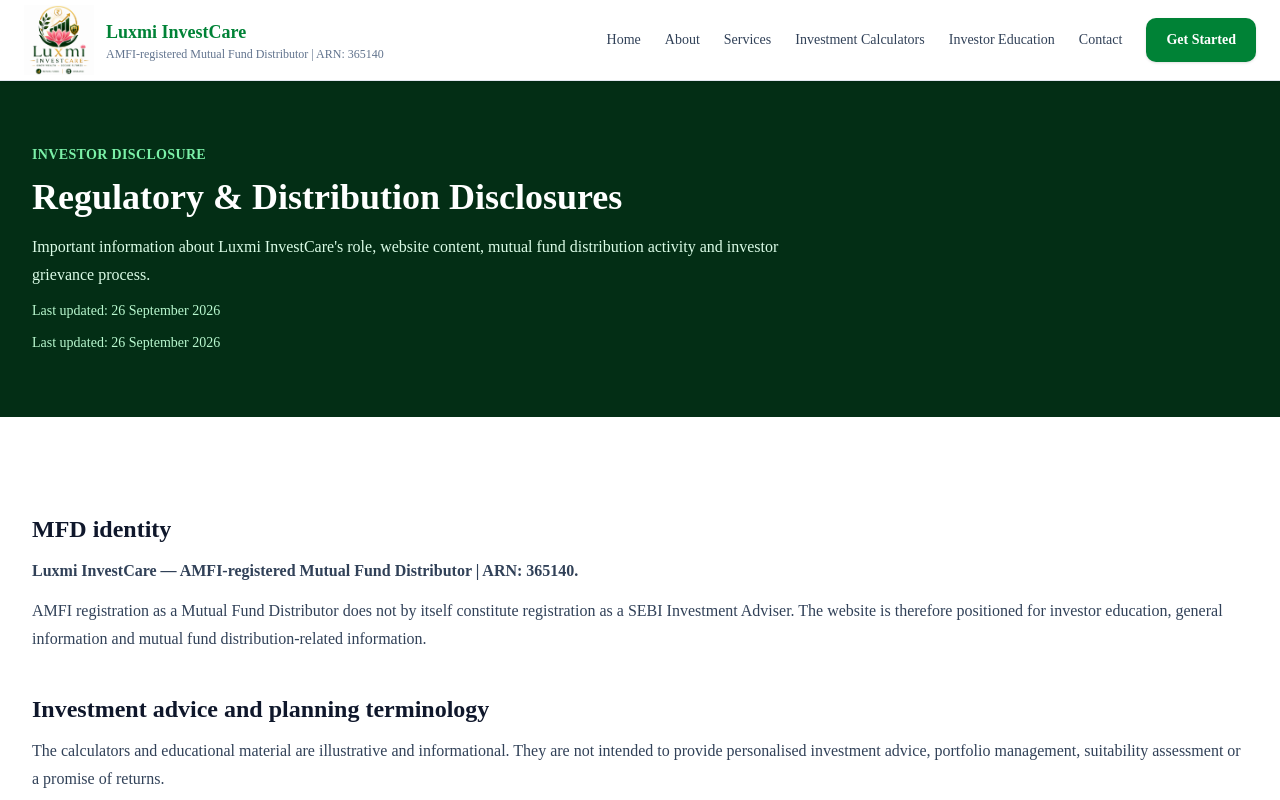
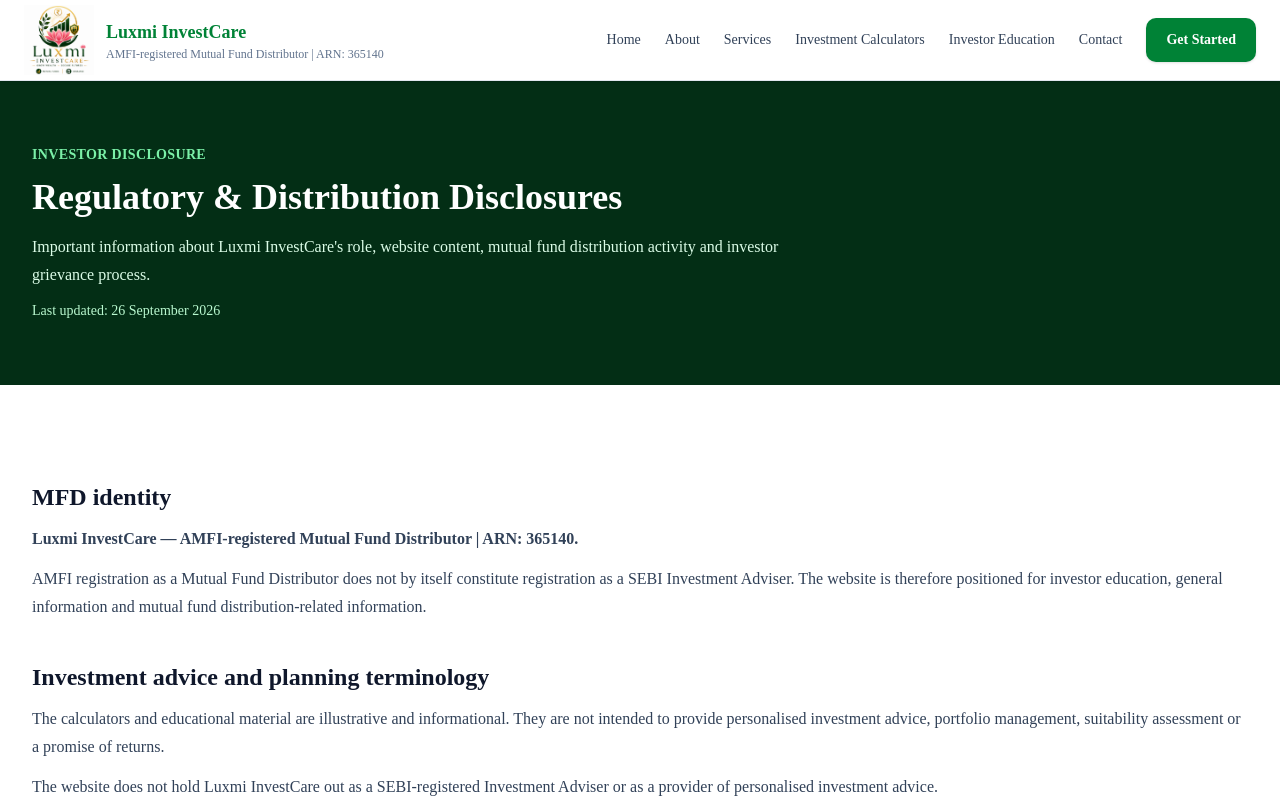
Before and after one commit to shivpawan007/LuxmiInvestCare, a Next.js app: page /disclosures in a window 1280 px wide. Shown: the top 800 px of the page. Built offline with nearby package versions, Linux system fonts and the light colour scheme.

Commit message:
Fix duplicate disclosure update date

```diff
--- a/app/disclosures/page.tsx
+++ b/app/disclosures/page.tsx
@@ -26,7 +26,6 @@
                     <p className="mt-3 text-sm text-green-200">
                         Last updated: 26 September 2026
                     </p>
-                    <p className="mt-3 text-sm text-green-200">Last updated: 26 September 2026</p>
                 </div>
             </section>
 
```
